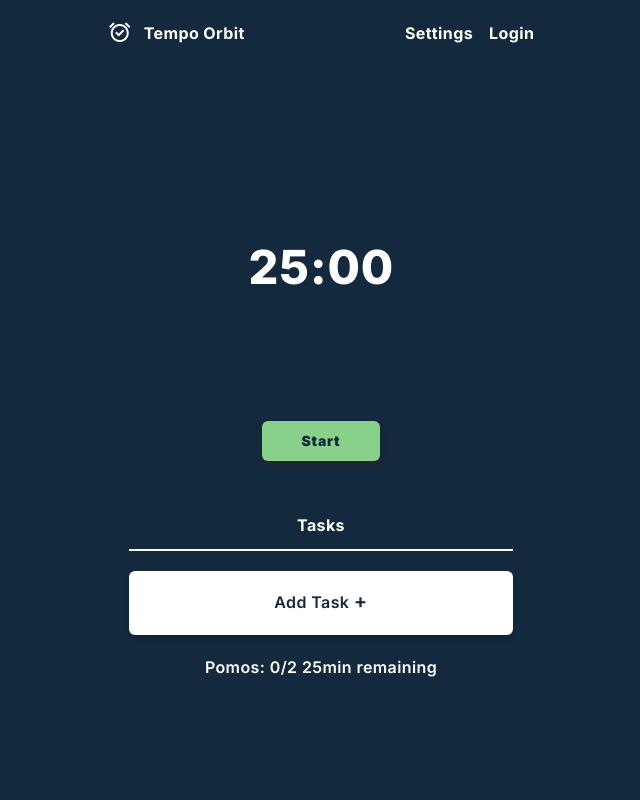
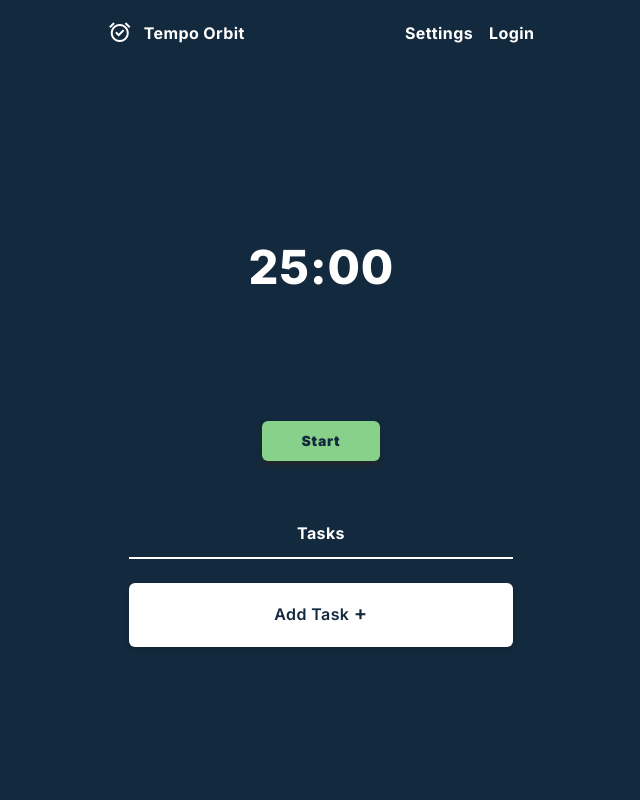
Before and after one commit to JoHena/Pomo-Fruit, a Next.js app: page / in a window 1280 px wide. Shown: the top 800 px of the page, without its empty margins (319-959 px from the left). Built offline with nearby package versions, Linux system fonts and the light colour scheme.

Commit message:
WIP: Rest groundwork

```diff
--- a/app/components/Pomodoro.tsx
+++ b/app/components/Pomodoro.tsx
@@ -4,9 +4,11 @@ import { useState } from "react";
 import { TaskManager } from "./TaskManager";
 import { twMerge } from "tailwind-merge";
 import { Navbar } from "./navbar";
+import { timerState } from "../typing";
 
 export function Pomodoro({}) {
-	const [ticking, setTicking] = useState(false);
+	const [ticking, setTicking] = useState<timerState>(0);
+	const [finishedPomodoros, setFinishedPomodoros] = useState(0);
 
 	return (
 		<div
@@ -19,11 +21,15 @@ export function Pomodoro({}) {
 
 			<section
 				className={twMerge(
-					"flex flex-col items-center gap-10 py-12 tracking-wide xl:w-1/3",
+					"flex flex-col items-center gap-12 py-12 tracking-wide xl:w-1/3",
 				)}
 			>
-				<Timer ticking={ticking} setTicking={setTicking} />
-				<TaskManager ticking={ticking} />
+				<Timer
+					ticking={ticking}
+					setTicking={setTicking}
+					setFinishedCount={setFinishedPomodoros}
+				/>
+				<TaskManager ticking={ticking} finishedPomos={finishedPomodoros} />
 			</section>
 		</div>
 	);
--- a/app/components/TaskCard.tsx
+++ b/app/components/TaskCard.tsx
@@ -17,7 +17,7 @@ export function TaskCard({ task, taskForm, changeMode, ticking }: ITaskCard) {
 			) : (
 				<li
 					className={twMerge(
-						"flex items-center justify-between rounded-md rounded-l-sm border-l-8 bg-white px-4 py-2 text-PomoInActive shadow-md",
+						"shadow-m flex h-12 items-center justify-between rounded-md rounded-l-sm border-l-8 bg-white px-4 py-2 text-PomoInActive",
 						ticking ? "border-PomoInActive" : "border-PomoActive",
 					)}
 				>
--- a/app/components/TaskManager.tsx
+++ b/app/components/TaskManager.tsx
@@ -3,13 +3,32 @@ import { TaskForm } from "./TaskForm";
 import { twMerge } from "tailwind-merge";
 import { TaskCard } from "./TaskCard";
 import { useTasks } from "../helpers/Task";
+import { timerState } from "../typing";
 
-export function TaskManager({ ticking }: { ticking: boolean }) {
+export function TaskManager({
+	ticking,
+	finishedPomos,
+}: {
+	ticking: timerState;
+	finishedPomos: number;
+}) {
 	const [active, setActive] = useState(false);
-	const { tasks, ...taskActions } = useTasks();
+	const { tasks, totalTime, ...taskActions } = useTasks();
 
 	return (
-		<div className="flex w-[90vw] flex-col items-center gap-5 xl:w-[90%]">
+		<div className="flex w-[90vw] flex-col items-center gap-8 xl:w-[90%] xl:gap-6">
+			<div
+				className={twMerge(
+					"flex w-full justify-evenly rounded-md bg-white bg-opacity-10 p-3 text-white",
+					ticking && "text-PomoInActive",
+					tasks.length <= 0 && "hidden",
+				)}
+			>
+				<span>
+					{finishedPomos}/{totalTime} Pomodros
+				</span>
+				|<span>Time remaining: {totalTime * 25} min</span>
+			</div>
 			<h2
 				className={twMerge(
 					"w-full border-b-2 p-3 text-center font-bold",
@@ -20,7 +39,7 @@ export function TaskManager({ ticking }: { ticking: boolean }) {
 			</h2>
 
 			{tasks.length > 0 && (
-				<ul className="flex flex-col gap-5">
+				<ul className="flex w-full flex-col gap-5">
 					{tasks.map((task, index) => (
 						<TaskCard
 							ticking={ticking}
@@ -50,7 +69,6 @@ export function TaskManager({ ticking }: { ticking: boolean }) {
 					</div>
 				</button>
 			)}
-			<div>Pomos: 0/2 25min remaining</div>
 		</div>
 	);
 }
--- a/app/components/Timer.tsx
+++ b/app/components/Timer.tsx
@@ -4,21 +4,23 @@ import { Button } from "@/components/ui/button";
 import { twMerge } from "tailwind-merge";
 import { CircularProgressbar, buildStyles } from "react-circular-progressbar";
 import { calculatePercentage } from "../helpers/PercentageCalc";
+import { timerState } from "../typing";
 import "react-circular-progressbar/dist/styles.css";
 
 interface ITimer {
-	ticking: boolean;
-	setTicking: React.Dispatch<React.SetStateAction<boolean>>;
+	ticking: timerState;
+	setTicking: React.Dispatch<React.SetStateAction<timerState>>;
+	setFinishedCount: React.Dispatch<React.SetStateAction<number>>;
 }
 
-export function Timer({ ticking, setTicking }: ITimer) {
+export function Timer({ ticking, setTicking, setFinishedCount }: ITimer) {
 	const [minutes, setMinutes] = useState(25);
 	const [seconds, setSeconds] = useState(0);
 	const [percentage, setPercentage] = useState(0);
 
 	const clockTicking = () => {
 		if (minutes === 0 && seconds === 0) {
-			alert("Times Up");
+			setFinishedCount((prev) => prev + 1);
 		} else if (seconds === 0) {
 			setMinutes((minute) => minute - 1);
 			setSeconds(59);
@@ -29,11 +31,11 @@ export function Timer({ ticking, setTicking }: ITimer) {
 
 	useEffect(() => {
 		const timer = setInterval(() => {
-			if (ticking) {
+			if (ticking == timerState.Work) {
 				setPercentage(calculatePercentage(minutes + seconds * 0.01));
 				clockTicking();
 			}
-		}, 1000);
+		}, 1);
 
 		return () => {
 			clearInterval(timer);
@@ -41,7 +43,7 @@ export function Timer({ ticking, setTicking }: ITimer) {
 	}, [seconds, minutes, ticking]);
 
 	return (
-		<div className="flex flex-col items-center gap-8 xl:w-[55%]">
+		<div className="flex h-[55vh] flex-col items-center gap-8 xl:h-auto xl:w-[55%]">
 			<div className="w-full text-8xl font-extrabold">
 				<CircularProgressbar
 					styles={buildStyles({
--- a/app/helpers/Task.ts
+++ b/app/helpers/Task.ts
@@ -1,4 +1,4 @@
-import { useState } from "react";
+import { use, useEffect, useState } from "react";
 import { Task } from "../typing";
 
 export function useTasks() {
@@ -6,6 +6,10 @@ export function useTasks() {
 	const [totalTime, setTotalTime] = useState(0);
 
 	const addTask = (taskName: string, pomoCount: number) => {
+		setTotalTime((time) => {
+			return time + pomoCount;
+		});
+
 		setTasks((prev: any) => {
 			return [
 				...prev,
@@ -17,18 +21,16 @@ export function useTasks() {
 				},
 			];
 		});
-
-		setTotalTime((prev) => prev + pomoCount);
 	};
 
 	const editTask = (id: number, taskName: string, pomoCount: number) => {
+		const index = tasks.findIndex((currentTask: Task) => currentTask.id === id);
+
+		setTotalTime((time) => {
+			return time + pomoCount - tasks[index].pomodoroTime;
+		});
+
 		setTasks((prev: any) => {
-			const index = prev.findIndex(
-				(currentTask: Task) => currentTask.id === id,
-			);
-			setTotalTime((time) => {
-				prev.pomoCount;
-			});
 			const newTasks = [...prev];
 			newTasks[index] = {
 				id: newTasks[index].id,
--- a/app/typing.tsx
+++ b/app/typing.tsx
@@ -1,3 +1,9 @@
+export enum timerState {
+	Off,
+	Work,
+	Rest,
+}
+
 export interface Task {
 	id: number;
 	taskName: string;
```
